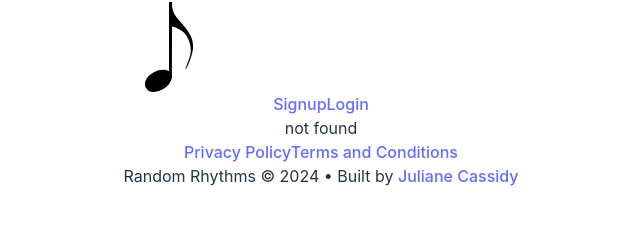
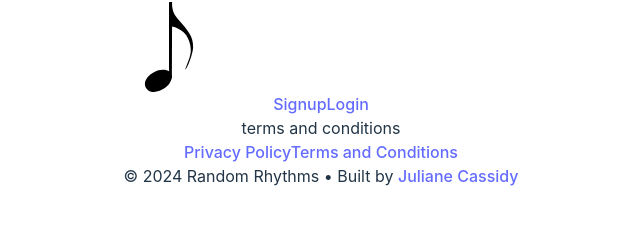
Before and after one commit to julianecassidy/randomrhythms, a React (Vite) app: page /terms-and-conditions in a window 1280 px wide. Before the commit this address had no page. Shown: the part 305-530 px from the top of the page, without its empty margins (319-959 px from the left). Built offline with nearby package versions, Linux system fonts and the light colour scheme.

Commit message:
add basic privacy policy and terms components

```diff
--- a/src/RoutesList.tsx
+++ b/src/RoutesList.tsx
@@ -1,12 +1,14 @@
-import { Routes, Route, Navigate } from "react-router-dom";
+import { Routes, Route } from "react-router-dom";
 import type { User } from "./types";
-import Homepage from "./pages/Homepage";
-import Login from "./users/Login";
-import Signup from "./users/Signup";
-import Concerts from "./concerts/Concerts";
-import ConcertDetail from "./concerts/ConcertDetail";
-import RandomConcert from "./concerts/RandomConcert";
-import NotFound from "./pages/NotFound";
+import Homepage from "@pages/Homepage";
+import Login from "@users/Login";
+import Signup from "@users/Signup";
+import Concerts from "@concerts/Concerts";
+import ConcertDetail from "@concerts/ConcertDetail";
+import RandomConcert from "@concerts/RandomConcert";
+import NotFound from "@pages/NotFound";
+import PrivacyPolicy from "@pages/PrivacyPolicy";
+import TermsAndConditions from "@pages/TermsAndConditions";
 
 /** Component for RoutesList
  *
@@ -48,6 +50,8 @@ function RoutesList({ signup, login, currentUser }: RoutesListProps) {
                 </>
             }
 
+            <Route path="/privacy-policy" element={<PrivacyPolicy />} />
+            <Route path="/terms-and-conditions" element={<TermsAndConditions />} />
             <Route path="/" element={<Homepage />} />
             <Route path="*" element={<NotFound />} />
         </Routes>
--- a/src/layout/Footer.tsx
+++ b/src/layout/Footer.tsx
@@ -18,7 +18,7 @@ function Footer() {
             <Link to="/privacy-policy">Privacy Policy</Link>
             <Link to="/terms-and-conditions">Terms and Conditions</Link>
             <p>
-                Random Rhythms &#169; 2024
+            &#169; 2024 Random Rhythms
                 &#x2022;
                 Built by <Link to="https://julianecassidy.com/">Juliane Cassidy</Link>
             </p>
--- /dev/null
+++ b/src/pages/PrivacyPolicy.tsx
@@ -0,0 +1,18 @@
+/** Component for PrivacyPolicy
+ *
+ * Props:
+ * -
+ *
+ * State:
+ * -
+ *
+ * RoutesList -> PrivacyPolicy
+ */
+function PrivacyPolicy() {
+    console.debug("PrivacyPolicy");
+
+    return <p>privacy policy</p>
+
+}
+
+export default PrivacyPolicy;
--- /dev/null
+++ b/src/pages/TermsAndConditions.tsx
@@ -0,0 +1,18 @@
+/** Component for TermsAndConditions
+ *
+ * Props:
+ * -
+ *
+ * State:
+ * -
+ *
+ * RoutesList -> TermsAndConditions
+ */
+function TermsAndConditions() {
+    console.debug("TermsAndConditions");
+
+    return <p>terms and conditions</p>
+
+}
+
+export default TermsAndConditions;
```
